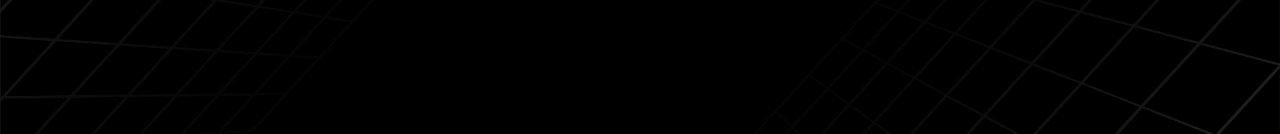
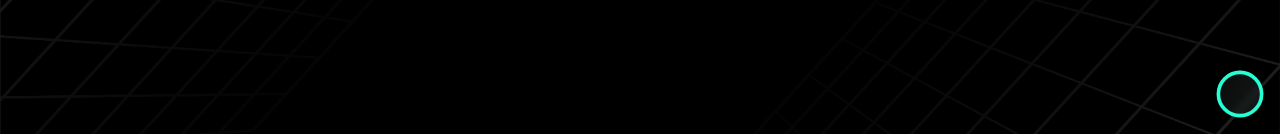
Before and after one commit to Mahedul-Karim/portfolio, a Next.js app: page / in a window 1280 px wide. Shown: the part 666-800 px from the top of the page. Built offline with nearby package versions, Linux system fonts and the light colour scheme.

Commit message:
scroll indicator added

```diff
--- a/src/app/layout.tsx
+++ b/src/app/layout.tsx
@@ -3,6 +3,7 @@ import { Inter } from "next/font/google";
 import "./globals.css";
 import Header from "@/components/header/Header";
 import Preloader from "@/components/common/Preloader";
+import ScrollIndicator from "@/components/common/ScrollIndicator";
 
 const inter = Inter({
   subsets: ["latin"],
@@ -29,6 +30,7 @@ export default function RootLayout({
         }}
       >
         <Preloader>
+          <ScrollIndicator />
           <Header />
           <main className="">{children}</main>
         </Preloader>
--- /dev/null
+++ b/src/components/common/ScrollIndicator.tsx
@@ -0,0 +1,49 @@
+"use client";
+
+import { useScroll, motion, useSpring } from "motion/react";
+import React from "react";
+
+const ScrollIndicator = () => {
+  const { scrollYProgress } = useScroll();
+
+  const scroll = useSpring(scrollYProgress, {
+    stiffness: 100,
+    damping: 30,
+    restDelta: 0.001,
+  });
+
+  return (
+    <div className="size-12 bg-glass rounded-full fixed right-4 bottom-4 z-[4]">
+      <svg
+        className="absolute inset-0"
+        viewBox="0 0 40 40"
+        style={{ transform: "rotate(-90deg)" }}
+      >
+        <circle
+          cx="20"
+          cy="20"
+          r="18"
+          stroke="#26ffd3"
+          strokeWidth="2.5"
+          fill="none"
+          opacity="0.2"
+        />
+        <motion.circle
+          cx="20"
+          cy="20"
+          r="18"
+          stroke="#26ffd3"
+          fill="none"
+          strokeLinecap="round"
+          pathLength="1"
+          style={{
+            pathLength: scroll,
+            strokeWidth: "3px",
+          }}
+        />
+      </svg>
+    </div>
+  );
+};
+
+export default ScrollIndicator;
```
